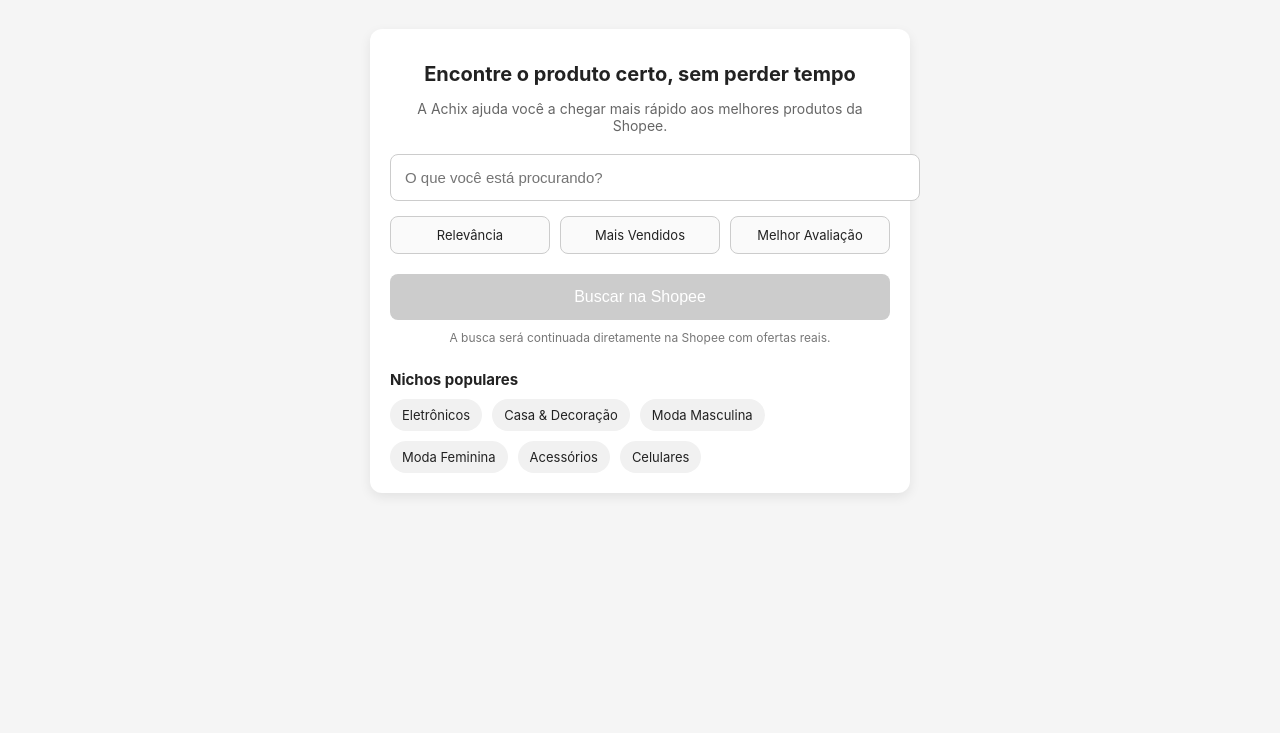
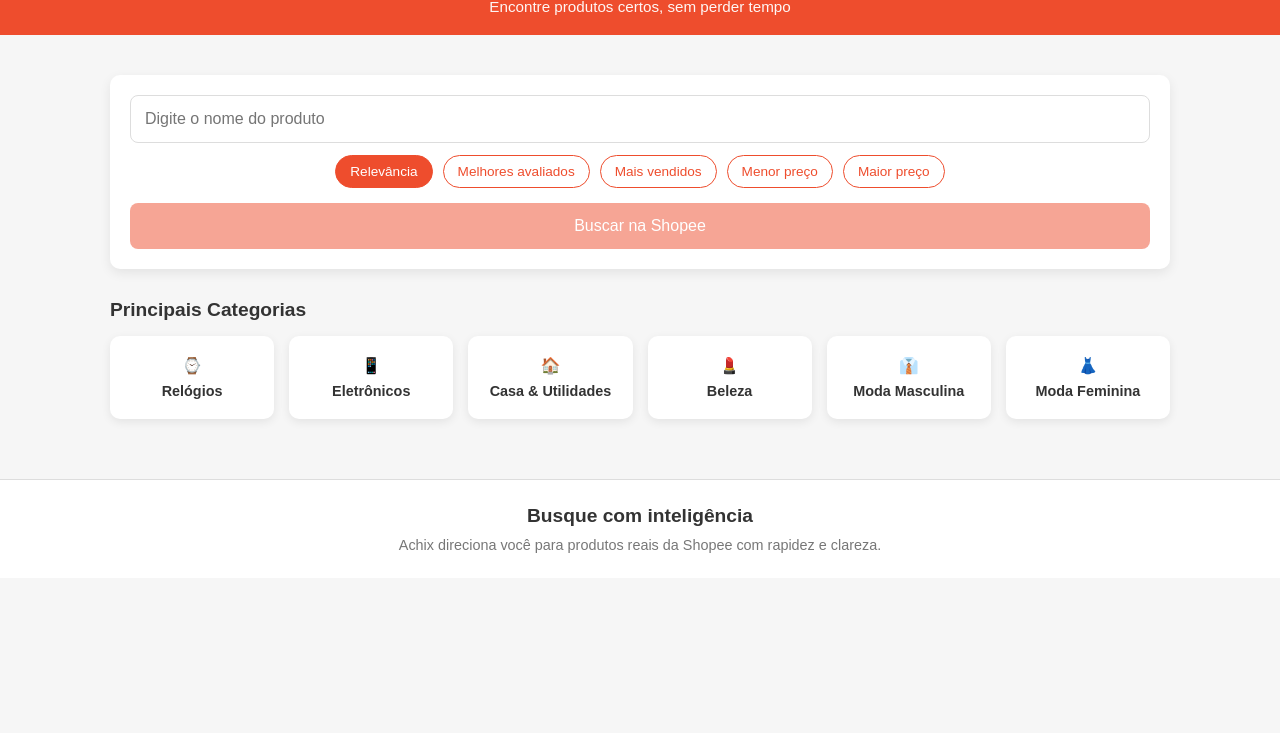
Before and after one commit to Comparix0/Achix, a plain HTML site: page index.html in a window 1280 px wide. Shown: the part 67-800 px from the top of the page. Drawn offline with Linux system fonts and the light colour scheme.

Commit message:
Index.html

```diff
--- a/index.html
+++ b/index.html
@@ -2,237 +2,110 @@
 <html lang="pt-BR">
 <head>
 <meta charset="UTF-8" />
-  <meta name="viewport" content="width=device-width, initial-scale=1.0"/>
-  <title>Achix – Seu Buscador Digital</title>
+<meta name="viewport" content="width=device-width, initial-scale=1.0" />
+<title>Achix — Busque ofertas reais antes de comprar</title>
 
 <style>
-    body {
-      margin: 0;
-      font-family: Inter, Arial, sans-serif;
-      background: #f5f5f5;
-      color: #222;
+:root {
+  --primary:#ee4d2d;
+  --bg:#f6f6f6;
+  --text:#333;
+  --muted:#777;
+  --card:#fff;
 }
-
-    header {
-      background: #ee4d2d;
-      color: #fff;
-      padding: 20px;
-      text-align: center;
-      font-size: 22px;
-      font-weight: 600;
-    }
-
-    main {
-      max-width: 500px;
-      margin: 30px auto;
-      padding: 20px;
-      background: #fff;
-      border-radius: 12px;
-      box-shadow: 0 4px 12px rgba(0,0,0,.08);
-    }
-
-    h1 {
-      font-size: 20px;
-      text-align: center;
-      margin-bottom: 10px;
-    }
-
-    p.subtitle {
-      text-align: center;
-      font-size: 14px;
-      color: #666;
-      margin-bottom: 20px;
-    }
-
-    input {
-      width: 100%;
-      padding: 14px;
-      border-radius: 8px;
-      border: 1px solid #ccc;
-      font-size: 15px;
-      outline: none;
-      margin-bottom: 15px;
-    }
-
-    .filters {
-      display: flex;
-      justify-content: space-between;
-      gap: 10px;
-      margin-bottom: 20px;
-    }
-
-    .filter {
-      flex: 1;
-      text-align: center;
-      padding: 10px;
-      border-radius: 8px;
-      border: 1px solid #ccc;
-      cursor: pointer;
-      font-size: 13px;
-      background: #fafafa;
-    }
-
-    .filter.active {
-      border-color: #ee4d2d;
-      background: #fff3ef;
-      font-weight: 600;
-    }
-
-    button {
-      width: 100%;
-      padding: 14px;
-      border-radius: 8px;
-      border: none;
-      background: #ccc;
-      color: #fff;
-      font-size: 16px;
-      cursor: not-allowed;
-      transition: .3s;
-    }
-
-    button.enabled {
-      background: #ee4d2d;
-      cursor: pointer;
-    }
-
-    .info {
-      margin-top: 10px;
-      font-size: 12px;
-      color: #777;
-      text-align: center;
-    }
-
-    .niches {
-      margin-top: 25px;
-    }
-
-    .niches h2 {
-      font-size: 15px;
-      margin-bottom: 10px;
-    }
-
-    .niche-list {
-      display: flex;
-      flex-wrap: wrap;
-      gap: 10px;
-    }
-
-    .niche {
-      padding: 8px 12px;
-      background: #f1f1f1;
-      border-radius: 20px;
-      font-size: 13px;
-      cursor: pointer;
-      transition: .2s;
-    }
-
-    .niche:hover {
-      background: #ffe6df;
-    }
+*{box-sizing:border-box;margin:0;padding:0}
+body{font-family:Arial,Helvetica,sans-serif;background:var(--bg);color:var(--text)}
+header{background:var(--primary);color:#fff;padding:20px;text-align:center;position:sticky;top:0;z-index:10}
+header h1{font-size:2rem;font-weight:bold}
+.subtitle{margin-top:8px;font-size:.95rem;opacity:.95}
+.container{max-width:1100px;margin:auto;padding:20px}
+.search-box{background:var(--card);padding:20px;border-radius:10px;box-shadow:0 4px 12px rgba(0,0,0,.08);margin-top:20px}
+.search-box input{width:100%;padding:14px;font-size:1rem;border-radius:8px;border:1px solid #ddd;margin-bottom:12px}
+.filters{display:flex;flex-wrap:wrap;gap:10px;justify-content:center;margin-bottom:15px}
+.filter{padding:8px 14px;border-radius:20px;border:1px solid var(--primary);color:var(--primary);cursor:pointer;font-size:.85rem;background:#fff;transition:.15s}
+.filter.active{background:var(--primary);color:#fff}
+.search-box button{width:100%;padding:14px;background:var(--primary);color:#fff;font-size:1rem;border:none;border-radius:8px;cursor:pointer;opacity:.5}
+.search-box button.enabled{opacity:1}
+.section-title{margin:30px 0 15px;font-size:1.2rem}
+.niches{display:grid;grid-template-columns:repeat(auto-fit,minmax(140px,1fr));gap:15px}
+.niche{background:var(--card);padding:20px 10px;border-radius:10px;text-align:center;box-shadow:0 3px 10px rgba(0,0,0,.08);cursor:pointer;transition:.2s}
+.niche:hover{transform:translateY(-4px)}
+.niche span{display:block;margin-top:8px;font-size:.9rem;font-weight:bold}
+footer{background:#fff;margin-top:40px;padding:25px 20px;text-align:center;border-top:1px solid #ddd}
+footer h3{font-size:1.2rem;margin-bottom:10px}
+footer p{font-size:.9rem;color:var(--muted);max-width:700px;margin:auto}
 </style>
 </head>
 
 <body>
 
 <header>
-    Achix • Seu Buscador Digital
+<h1>ACHIX</h1>
+<div class="subtitle">
+Encontre produtos certos, sem perder tempo
+</div>
 </header>
 
-  <main>
-    <h1>Encontre o produto certo, sem perder tempo</h1>
-    <p class="subtitle">
-      A Achix ajuda você a chegar mais rápido aos melhores produtos da Shopee.
-    </p>
+<div class="container">
 
-    <input
-      type="text"
-      id="searchInput"
-      placeholder="O que você está procurando?"
-    />
+<div class="search-box">
+<input id="searchInput" placeholder="Digite o nome do produto" />
 
 <div class="filters">
-      <div class="filter">Relevância</div>
-      <div class="filter">Mais Vendidos</div>
-      <div class="filter">Melhor Avaliação</div>
+<div class="filter active" data-extra="">Relevância</div>
+<div class="filter" data-extra="5 estrelas">Melhores avaliados</div>
+<div class="filter" data-extra="mais vendido">Mais vendidos</div>
+<div class="filter" data-extra="promoção barato">Menor preço</div>
+<div class="filter" data-extra="premium original">Maior preço</div>
 </div>
 
-    <button id="searchBtn">
-      Buscar na Shopee
-    </button>
-
-    <div class="info">
-      A busca será continuada diretamente na Shopee com ofertas reais.
+<button id="searchBtn">Buscar na Shopee</button>
 </div>
 
+<h2 class="section-title">Principais Categorias</h2>
+
 <div class="niches">
-      <h2>Nichos populares</h2>
-      <div class="niche-list">
-        <div class="niche">Eletrônicos</div>
-        <div class="niche">Casa & Decoração</div>
-        <div class="niche">Moda Masculina</div>
-        <div class="niche">Moda Feminina</div>
-        <div class="niche">Acessórios</div>
-        <div class="niche">Celulares</div>
+<div class="niche" onclick="goNiche('Relógio')">⌚<span>Relógios</span></div>
+<div class="niche" onclick="goNiche('Eletrônicos')">📱<span>Eletrônicos</span></div>
+<div class="niche" onclick="goNiche('Casa e Utilidades')">🏠<span>Casa & Utilidades</span></div>
+<div class="niche" onclick="goNiche('Beleza')">💄<span>Beleza</span></div>
+<div class="niche" onclick="goNiche('Moda Masculina')">👔<span>Moda Masculina</span></div>
+<div class="niche" onclick="goNiche('Moda Feminina')">👗<span>Moda Feminina</span></div>
 </div>
+
 </div>
-  </main>
+
+<footer>
+<h3>Busque com inteligência</h3>
+<p>Achix direciona você para produtos reais da Shopee com rapidez e clareza.</p>
+</footer>
 
 <script>
-    const searchInput = document.getElementById("searchInput");
-    const searchBtn = document.getElementById("searchBtn");
-    const filters = document.querySelectorAll(".filter");
-    const niches = document.querySelectorAll(".niche");
+const filters=document.querySelectorAll('.filter');
+const btn=document.getElementById('searchBtn');
+const input=document.getElementById('searchInput');
+let extra="";
 
-    const affiliateLink = "https://s.shopee.com.br/qcZiYzZSy";
-
-    let filterSelected = false;
-
-    filters.forEach(filter => {
-      filter.addEventListener("click", () => {
-        filters.forEach(f => f.classList.remove("active"));
-        filter.classList.add("active");
-        filterSelected = true;
-        validate();
-      });
+filters.forEach(f=>{
+f.onclick=()=>{
+filters.forEach(x=>x.classList.remove('active'));
+f.classList.add('active');
+extra=f.dataset.extra;
+};
 });
 
-    searchInput.addEventListener("input", validate);
+btn.onclick=()=>{
+if(!input.value.trim())return;
+let q=input.value.trim();
+if(extra) q+=" "+extra;
+const link="https://s.shopee.com.br/qcZiYzZSy";
+window.open(link+"?keyword="+encodeURIComponent(q),"_blank");
+};
 
-    function validate() {
-      if (searchInput.value.trim() !== "" && filterSelected) {
-        searchBtn.classList.add("enabled");
-      } else {
-        searchBtn.classList.remove("enabled");
+function goNiche(n){
+const link="https://s.shopee.com.br/qcZiYzZSy";
+window.open(link+"?keyword="+encodeURIComponent(n),"_blank");
 }
-    }
-
-    searchBtn.addEventListener("click", () => {
-      if (!searchBtn.classList.contains("enabled")) return;
-
-      alert(
-        "Você será direcionado para a Shopee para continuar sua busca com ofertas reais."
-      );
-
-      window.open(affiliateLink, "_blank");
-    });
-
-    niches.forEach(niche => {
-      niche.addEventListener("click", () => {
-        searchInput.value = niche.innerText;
-        filterSelected = true;
-
-        filters.forEach(f => f.classList.remove("active"));
-        filters[0].classList.add("active");
-
-        validate();
-
-        alert(
-          "Você será direcionado para a Shopee para ver os melhores produtos desse nicho."
-        );
-
-        window.open(affiliateLink, "_blank");
-      });
-    });
 </script>
 
 </body>
```
Lines whose indentation alone changed are shown as unchanged.
